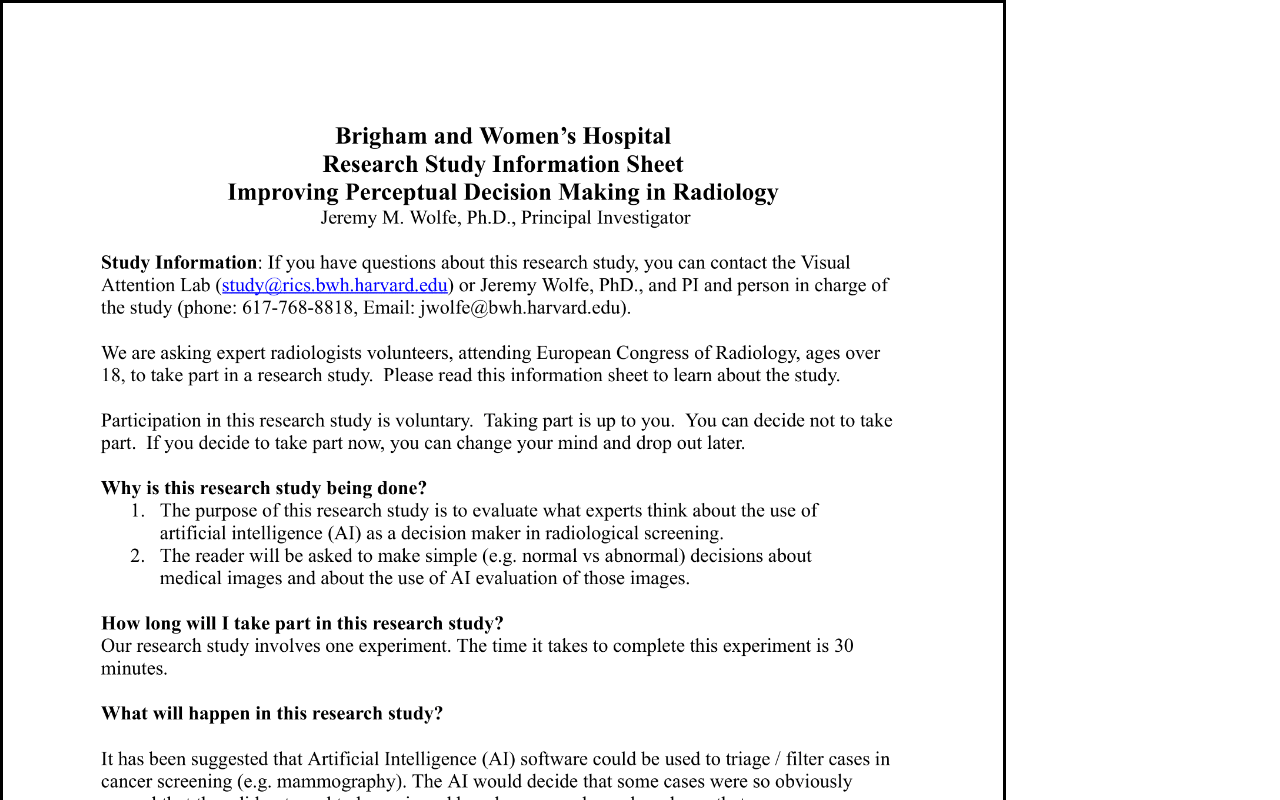
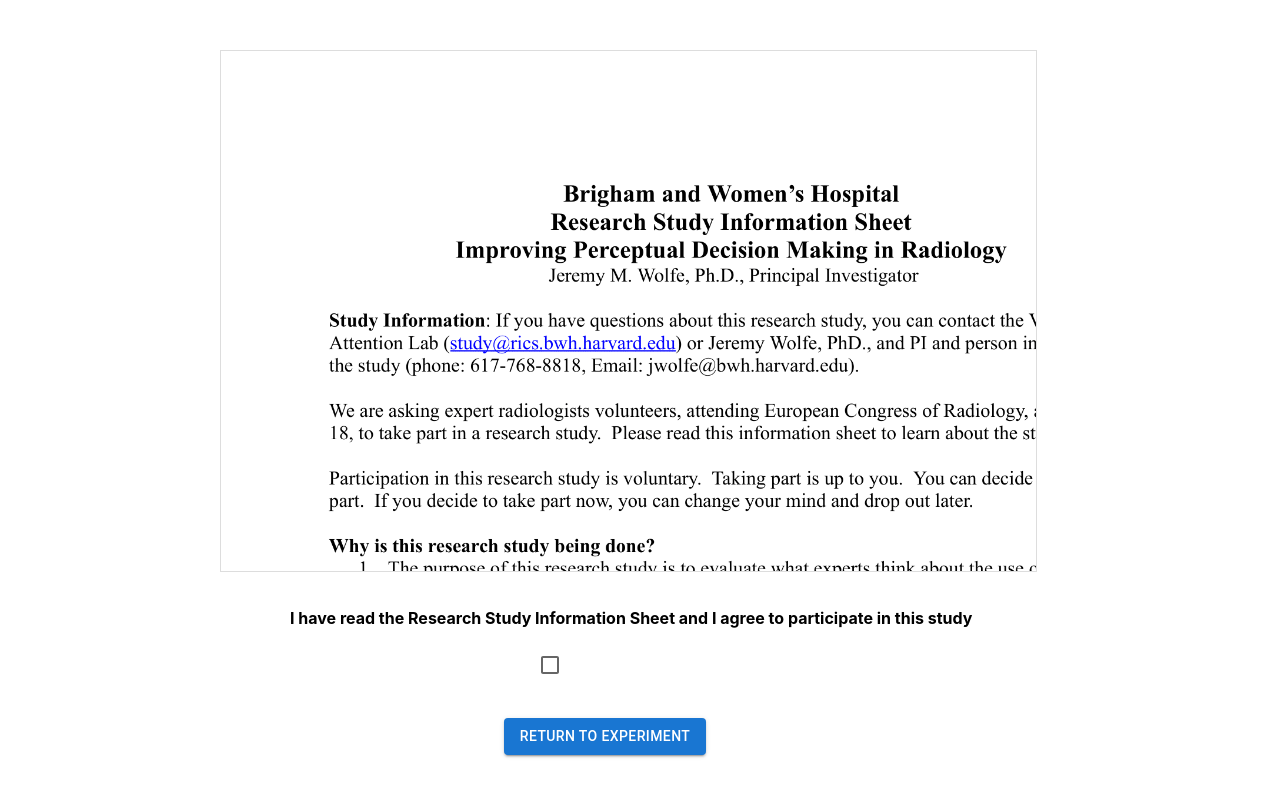
Before and after one commit to aldew5/Mammogram-Checking, a React (Create React App) app: page /information in a window 1280 px wide. Shown: the top 800 px of the page. Built offline with nearby package versions, Linux system fonts and the light colour scheme.

Commit message:
alerts and scrollable form

```diff
--- a/src/App.tsx
+++ b/src/App.tsx
@@ -12,6 +12,7 @@
 
   const [surenessList, setSurenessList] = useState<number[]>([]);
   const [willingnessList, setWillingnessList] = useState<number[]>([]);
+  const [checked, setChecked] = useState<boolean>(false);
   const [user, setUser] = useState<User>({
     age: "",
     gender: "",
@@ -31,7 +32,11 @@
     <Router>
       <div className="App">
         <Routes>
-          <Route path="/" element={<Landing setUser={setUser} />} />
+          <Route path="/" element={
+          <Landing
+            setUser={setUser}
+            checked={checked}
+          />} />
           <Route path="/instructions" element={<Instructions />} />
           <Route path="/experiment" element={
             <Experiment
@@ -47,7 +52,11 @@
               willingness={willingnessList}
             />
           } />
-          <Route path="/information" element={<Information />} />
+          <Route path="/information" element={
+            <Information
+              setChecked={setChecked}
+            />
+          } />
         </Routes>
       </div>
     </Router>
--- a/src/components/Menu.tsx
+++ b/src/components/Menu.tsx
@@ -5,12 +5,15 @@
 import CardContent from "@mui/material/CardContent";
 import Button from "@mui/material/Button";
 import styles from "../styles/Menu.module.css";
+import Alert from '@mui/material/Alert';
+
 
 interface MenuProps {
     setUser: Dispatch<SetStateAction<User>>;
+    checked: boolean;
 }
 
-const Menu = ({ setUser }: MenuProps) => {
+const Menu = ({ setUser, checked }: MenuProps) => {
 
     const [age, setAge] = useState<string>("");
     const [gender, setGender] = useState<string>("");
@@ -23,6 +26,7 @@
     const [program, setProgram] = useState<string>("");
     const [models, setModels] = useState<string>("");
     const [email, setEmail] = useState<string>("");
+    const [showError, setShowError] = useState<boolean>(false);
 
     const navigate = useNavigate();
 
@@ -41,7 +45,11 @@
             email
         }
         setUser(user);
-        navigate("/instructions");
+        if (checked){
+            navigate("/instructions");
+        } else {
+            setShowError(true);
+        }
     }
 
     return (
@@ -127,6 +135,12 @@
                                 onClick={() => { navigate("/information") }}>here
                             </u> to read the information sheet
                         </p>
+                        <div style={{marginBottom:"1rem"}}>
+                            <Alert severity="error">
+                                You must read the information sheet and agree to participate in the study before continuing.
+                                Access the information sheet using the link above.
+                            </Alert>
+                        </div>
                         <div style={{ textAlign: "center" }}>
                             <Button variant="contained" onClick={handleClick}>
                                 Submit
--- a/src/pages/Information.tsx
+++ b/src/pages/Information.tsx
@@ -3,22 +3,42 @@
 import File3 from '../assets/Consent_Fact_Sheet/003.png';
 import Checkbox from '@mui/material/Checkbox';
 import Button from "@mui/material/Button";
+import styles from "../styles/Information.module.css";
+import { useNavigate } from 'react-router-dom';
+import { Dispatch, SetStateAction } from "react";
 
-const Information = () => {
+interface InformationProps {
+    setChecked: Dispatch<SetStateAction<boolean>>;
+}
+
+const Information = ({ setChecked }: InformationProps) => {
+
+    const navigate = useNavigate();
+
+    const handleChange = (event: React.ChangeEvent<HTMLInputElement>) => {
+        setChecked(event.target.checked);
+    }
+
     return (
-        <div>
-            <div style={{borderStyle: "solid", width: "1000px"}}>
+        <div style={{ alignContent: "center", marginLeft: "220px", marginTop: "50px", textAlign: "center" }}>
+            <div className={styles.terms}>
                 <img src={File1} alt="not found" width="1000" />
                 <img src={File2} alt="not found" width="1000" />
                 <img src={File3} alt="not found" width="1000" />
             </div><br />
             <div style={{ width: "100%", overflow: "hidden", marginBottom: "2rem" }}>
-                <div style={{ textAlign: "left", marginLeft: "250px", float: "left", width: "700px" }}>
+                <div style={{ textAlign: "left", marginLeft: "70px", float: "left", width: "700px" }}>
                     <p><b>I have read the Research Study Information Sheet and I agree to participate in this study</b></p>
                 </div>
                 <div style={{ marginRight: "400px", marginTop: "4px" }}>
-                    <Checkbox />
+                    <Checkbox onChange={handleChange}/>
                 </div>
+            </div>
+            <div style={{ marginLeft: "-290px" }}>
+                <Button variant='contained'
+                    onClick={() => { navigate("/") }}>
+                    Return to experiment
+                </Button>
             </div>
         </div>
     )
--- a/src/pages/Landing.tsx
+++ b/src/pages/Landing.tsx
@@ -5,14 +5,16 @@
 
 interface LandingProps {
     setUser: Dispatch<SetStateAction<User>>;
+    checked: boolean;
 }
 
-const Landing = ({ setUser }: LandingProps) => {
+const Landing = ({ setUser, checked }: LandingProps) => {
 
     return (
         <div className={styles.main}>
             <Menu
                 setUser={setUser}
+                checked={checked}
             />
         </div>
     )
--- /dev/null
+++ b/src/styles/Information.module.css
@@ -0,0 +1,8 @@
+.terms {
+    overflow-y: scroll;
+    height: 500px;
+    width: 75%;
+    border: 1px solid #ddd;
+    padding: 10px;
+    border-style: solid;
+}
```
